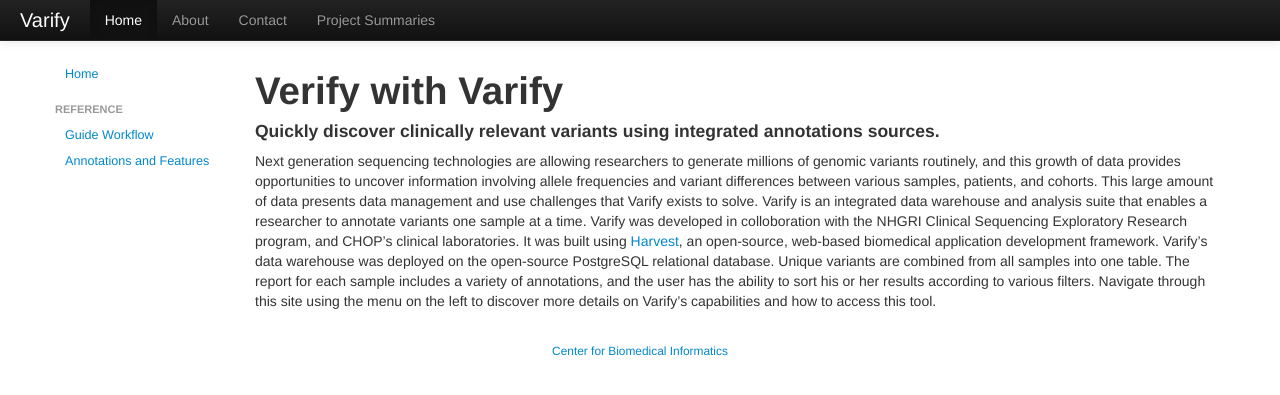
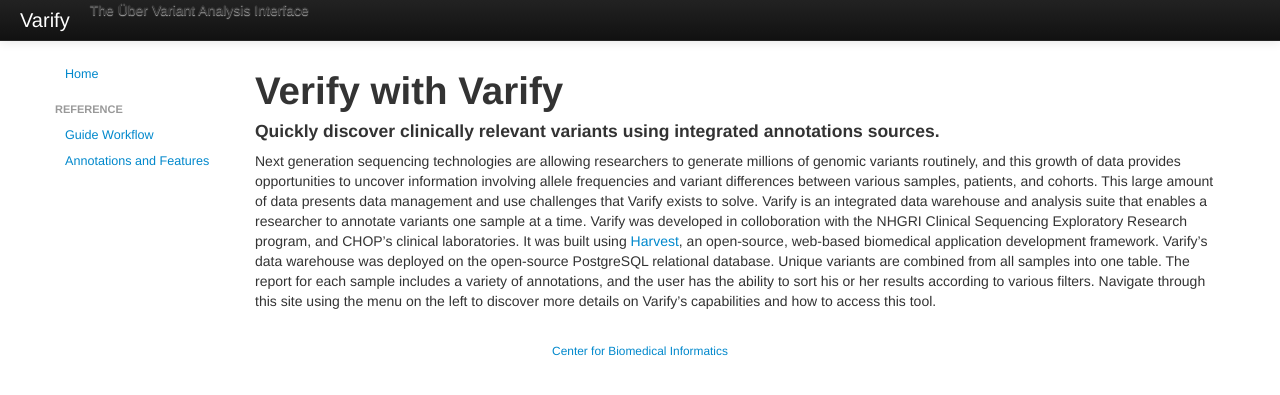
Before and after one commit to chop-dbhi/varify-site, a Jekyll site: the page built from index.md, in a window 1280 px wide. Shown: the top 395 px of the page. Built offline with Jekyll 4.4.1, drawn with Linux system fonts in a browser that asks for light colours; Markdown is read by kramdown in place of the engine named in the settings; a style sheet for code colours, icons or effects is not loaded.

Commit message:
Changes to navbar

```diff
--- a/_layouts/default.html
+++ b/_layouts/default.html
@@ -28,10 +28,7 @@
           <a class="brand" href="#">Varify</a>
           <div class="nav-collapse collapse">
             <ul class="nav">
-              <li class="active"><a href="#">Home</a></li>
-              <li><a href="research.chop.edu">About</a></li>
-              <li><a href="research.chop.edu">Contact</a></li>
-              <li><a href="research.chop.edu">Project Summaries</a><li>
+              <p>The Über Variant Analysis Interface</p>
             </ul>
           </div><!--/.nav-collapse -->
         </div>
```
